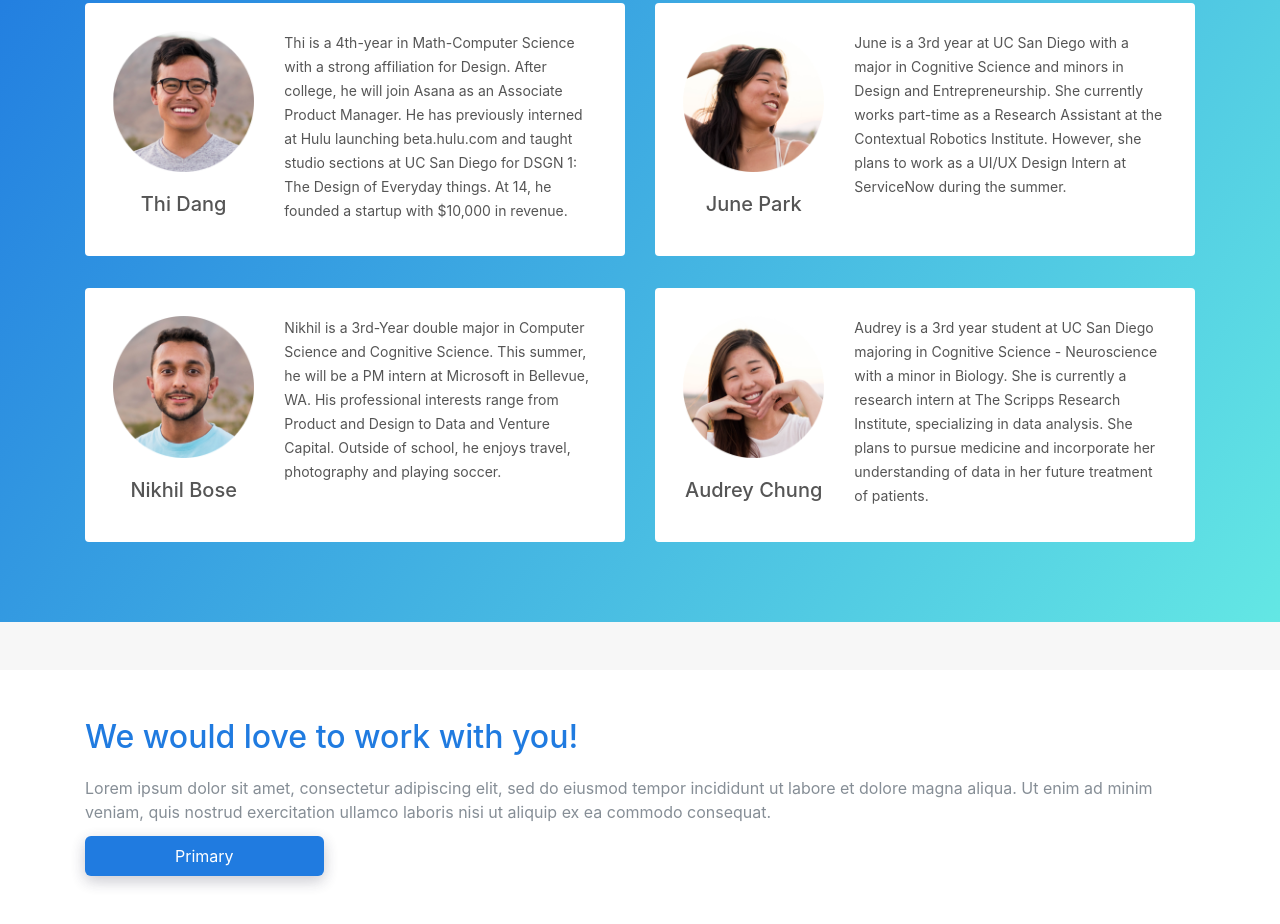
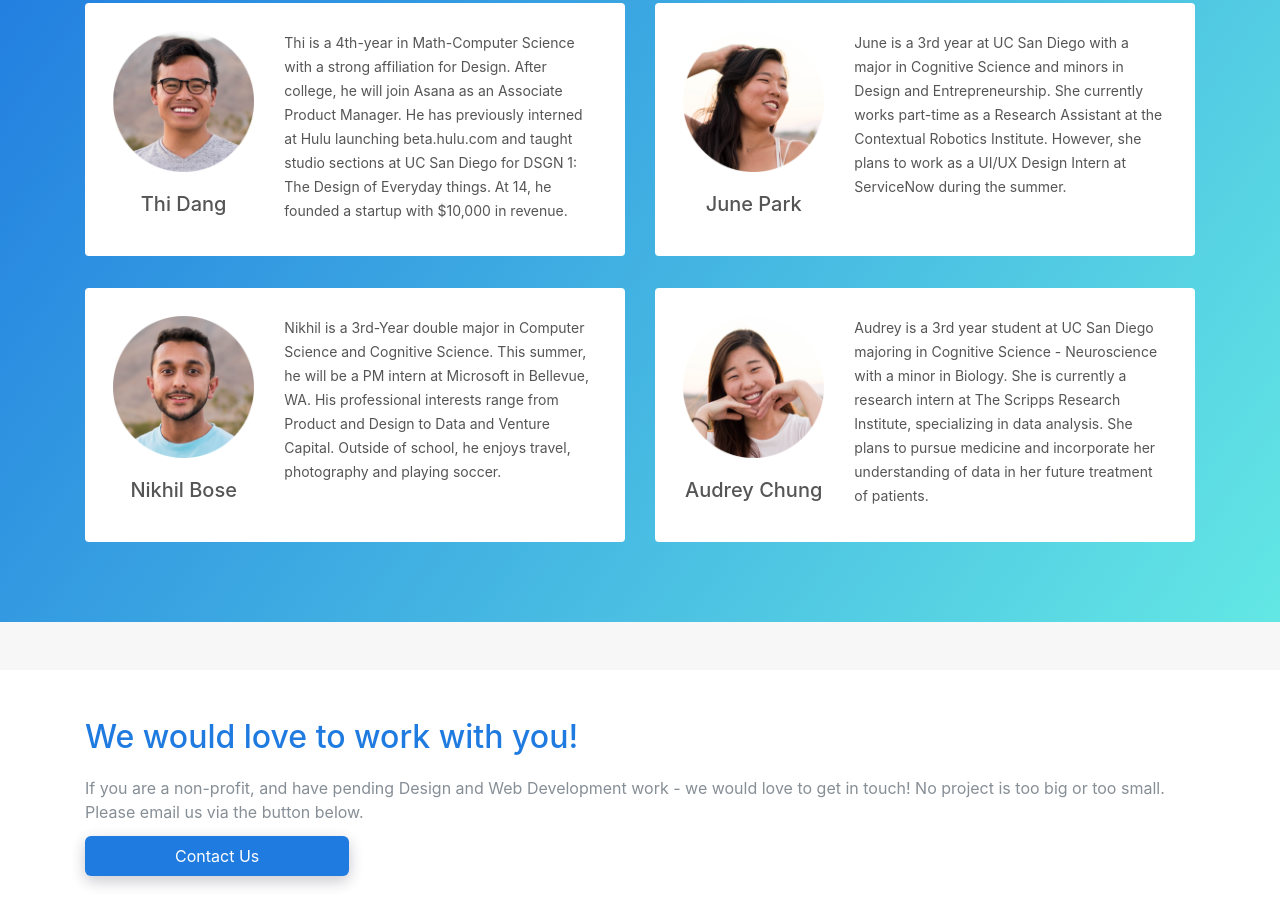
Before and after one commit to thidang/impact-, a plain HTML site: page index.html in a window 1280 px wide. Shown: the part 1375-2299 px from the top of the page. Drawn offline with nearby package versions, Linux system fonts and the light colour scheme.

Commit message:
fixed footer + made buttons active

```diff
--- a/index.html
+++ b/index.html
@@ -59,7 +59,7 @@
 
 
           <p class="lead">We are a UC San Diego student-ran design consultancy passionate </br> about creating a positive impact. We empower businesses, non-profits, and governments to participate in design-driven innovation.</p>
-          <button type="button" class="btn btn-primary contact">Get in touch!</button>
+          <a href="mailto:nikbose97@gmail.com"><button type="button" class="btn btn-primary contact">Get in touch!</button></a>
 <img src="Group.png" class="img-fluid">
       <!--  <div class="circle3">
           </div>-->
@@ -174,8 +174,8 @@
     <footer class="text-muted">
       <div class="container">
         <h2>We would love to work with you!</h2>
-        <p>Lorem ipsum dolor sit amet, consectetur adipiscing elit, sed do eiusmod tempor incididunt ut labore et dolore magna aliqua. Ut enim ad minim veniam, quis nostrud exercitation ullamco laboris nisi ut aliquip ex ea commodo consequat. </p>
-        <button type="button" class="btn btn-primary contact">Primary</button>
+        <p>If you are a non-profit, and have pending Design and Web Development work - we would love to get in touch! No project is too big or too small.<br> Please email us via the button below. </p>
+        <a href="mailto:nikbose97@gmail.com">  <button type="button" class="btn btn-primary contact">Contact Us</button></a>
       </div>
     </footer>
 
```
